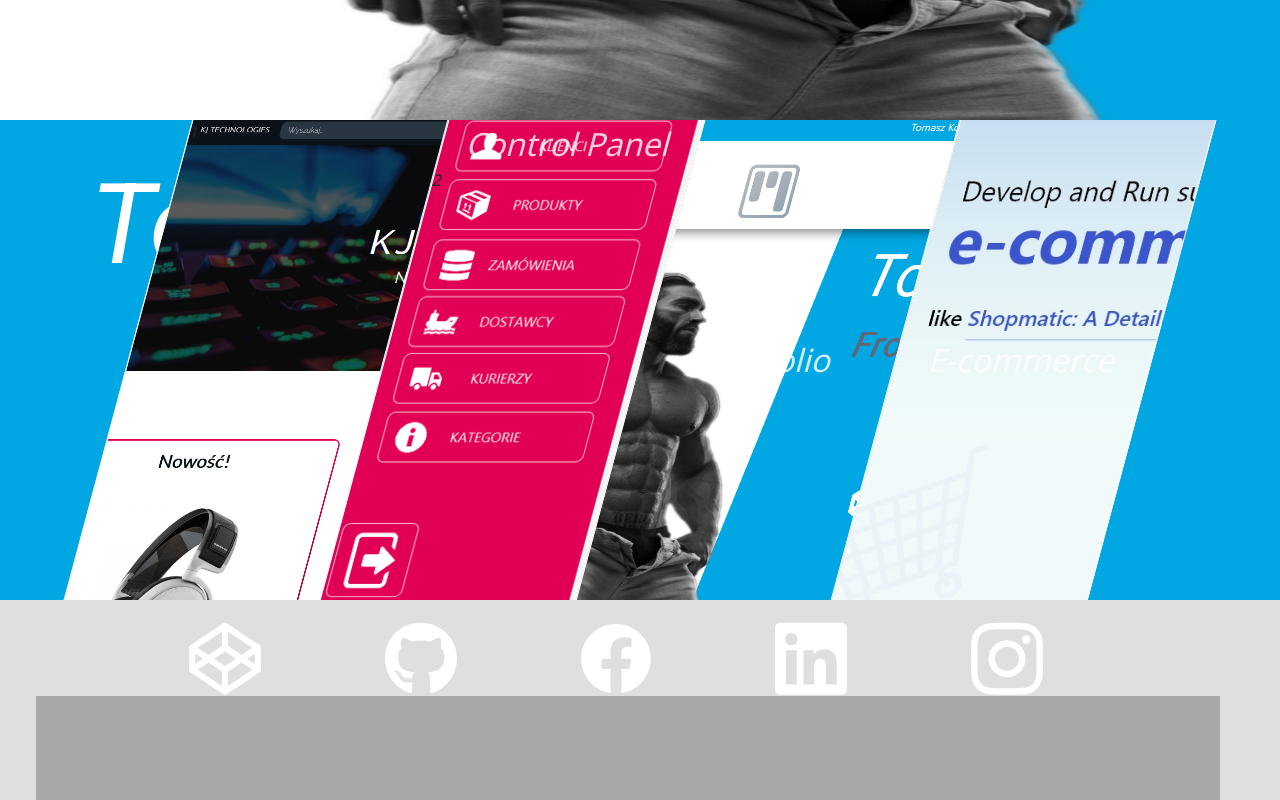
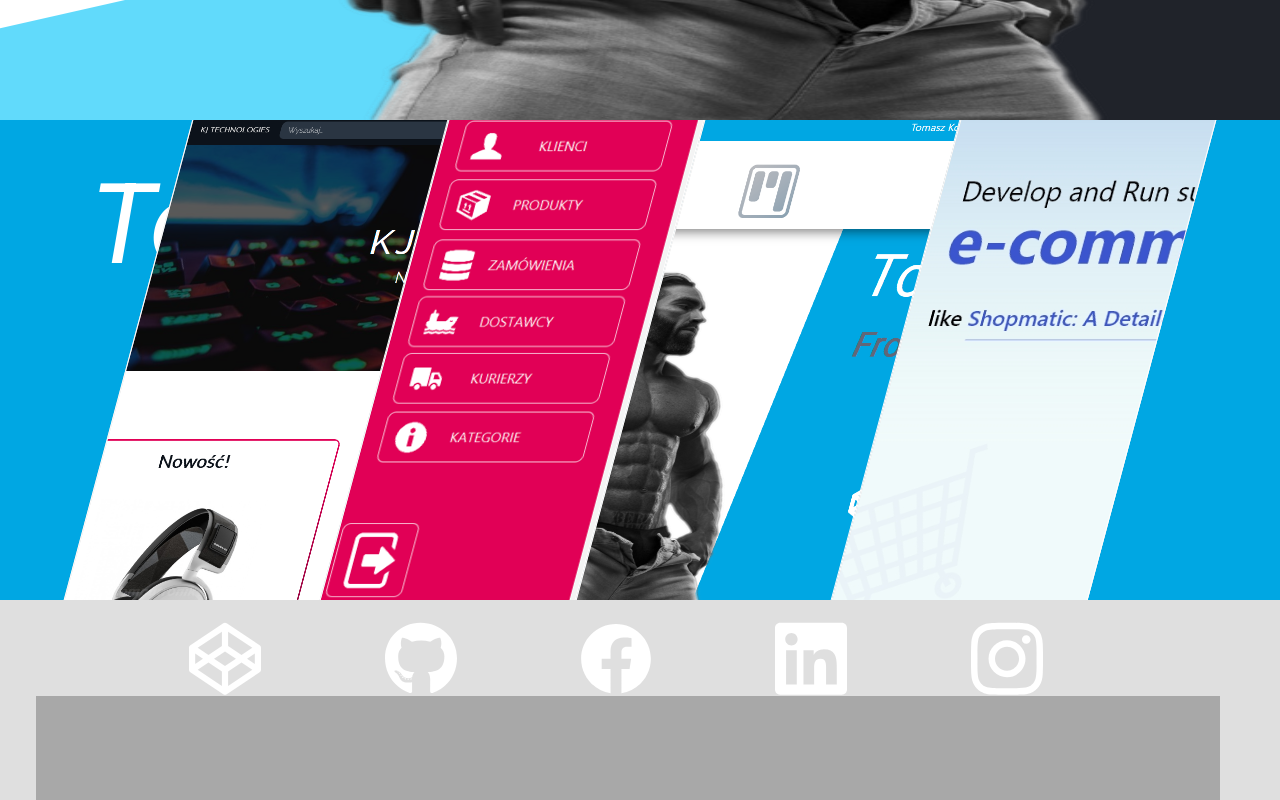
Before and after one commit to tomkowa64/Portfolio-React.js-, a React (Create React App) app in the folder portfolio/: page / in a window 1280 px wide. Shown: the part 840-1640 px from the top of the page. Built offline with nearby package versions, Linux system fonts and the light colour scheme.

Commit message:
Color theme changes

```diff
--- a/portfolio/package.json
+++ b/portfolio/package.json
@@ -6,6 +6,7 @@
     "@testing-library/jest-dom": "^5.14.1",
     "@testing-library/react": "^11.2.7",
     "@testing-library/user-event": "^12.8.3",
+    "jquery": "^3.6.0",
     "react": "^17.0.2",
     "react-dom": "^17.0.2",
     "react-scripts": "4.0.3",
--- a/portfolio/src/components/Navigation.js
+++ b/portfolio/src/components/Navigation.js
@@ -39,7 +39,7 @@ function Navigation() {
 
                     <stop offset="0.7142857142857142" stop-color="#66acdd" />
 
-                    <stop offset="0.8571428571428571" stop-color="#48a9e0" />
+                    <stop offset="0.8571428571428571" stop-color="#61dafb" />
 
                     <stop offset="1" stop-color="#00a7e3" />
 
@@ -64,7 +64,7 @@ function Navigation() {
 
                     <stop offset="0.7142857142857142" stop-color="#66acdd" />
 
-                    <stop offset="0.8571428571428571" stop-color="#48a9e0" />
+                    <stop offset="0.8571428571428571" stop-color="#61dafb" />
 
                     <stop offset="1" stop-color="#00a7e3" />
 
@@ -87,7 +87,7 @@ function Navigation() {
 
                     <stop offset="0.7142857142857142" stop-color="#66acdd" />
 
-                    <stop offset="0.8571428571428571" stop-color="#48a9e0" />
+                    <stop offset="0.8571428571428571" stop-color="#61dafb" />
 
                     <stop offset="1" stop-color="#00a7e3" />
 
@@ -110,7 +110,7 @@ function Navigation() {
 
                     <stop offset="0.7142857142857142" stop-color="#66acdd" />
 
-                    <stop offset="0.8571428571428571" stop-color="#48a9e0" />
+                    <stop offset="0.8571428571428571" stop-color="#61dafb" />
 
                     <stop offset="1" stop-color="#00a7e3" />
 
@@ -133,7 +133,7 @@ function Navigation() {
 
                     <stop offset="0.7142857142857142" stop-color="#66acdd" />
 
-                    <stop offset="0.8571428571428571" stop-color="#48a9e0" />
+                    <stop offset="0.8571428571428571" stop-color="#61dafb" />
 
                     <stop offset="1" stop-color="#00a7e3" />
 
--- a/portfolio/src/components/Projects.js
+++ b/portfolio/src/components/Projects.js
@@ -6,22 +6,26 @@ import {Container} from 'react-bootstrap';
 import {Col} from 'react-bootstrap';
 import {Row} from 'react-bootstrap';
 
+//Forcing hover state on first project
+import '../scripts/forceHoverStatus';
+
 function Projects() {
+
   return (
     <section className="projects" id="projects">
         <Container fluid={true}>
           <Row className="projects-group">
             <Col sm="3" className="project-bg" id="project1">
-              1
+
             </Col>
             <Col sm="3" className="project-bg" id="project2">
-              2
+
             </Col>
             <Col sm="3" className="project-bg" id="project3">
-              3
+
             </Col>
             <Col sm="3" className="project-bg" id="project4">
-              4
+
             </Col>
           </Row>
         </Container>
--- a/portfolio/src/css/Nav.scss
+++ b/portfolio/src/css/Nav.scss
@@ -1,5 +1,5 @@
 nav{
-    background-color: #00a7e3;
+    background-color: #20232a;
     transition: top 0.3s linear;
 }
 .title-nav{
--- a/portfolio/src/css/Projects.scss
+++ b/portfolio/src/css/Projects.scss
@@ -57,11 +57,16 @@
             display: flex;
             justify-content: center;
             align-items: center;
-            font-size: 2em;
+            font-size: 3em;
             width: 100%;
+            height: 100%;
+            color: #00a7e3;
+        }
+        #project2:hover::before{
+            background-color: #FFF;
             opacity: 0.8;
-            color: #FFF;
-            content: "Control Panel ";
+            content: "Control Panel | Java";
+            transition: background 0.3s ease-in-out;
         }
         #project3{
             background-image: url("../images/portfolio.png"); /* The image used */
@@ -70,12 +75,16 @@
             display: flex;
             justify-content: center;
             align-items: center;
-            font-size: 2em;
+            font-size: 3em;
             width: 100%;
             height: 100%;
+            color: #00a7e3;
+        }
+        #project3:hover::before{
+            background-color: #FFF;
             opacity: 0.8;
-            color: #FFF;
-            content: "Portfolio";
+            content: "Portfolio | JS (React.js)";
+            transition: background 0.3s ease-in-out;
         }
         #project4{
             background-image: url("../images/todo.png"); /* The image used */
@@ -84,12 +93,16 @@
             display: flex;
             justify-content: center;
             align-items: center;
-            font-size: 2em;
+            font-size: 3em;
             width: 100%;
             height: 100%;
+            color: #00a7e3;
+        }
+        #project4:hover::before{
+            background-color: #FFF;
             opacity: 0.8;
-            color: #FFF;
-            content: "E-commerce";
+            content: "E-commerce Project | TODO (React.js)";
+            transition: background 0.3s ease-in-out;
         }
     }
 }
--- a/portfolio/src/css/Start.scss
+++ b/portfolio/src/css/Start.scss
@@ -36,7 +36,7 @@
             justify-content: end;
             align-items: flex-start;
             font-size: 4em;
-            color: #616778;
+            color: #61dafb;
         }
         .portfolio-title-icons{
             display: flex;
@@ -49,7 +49,7 @@
                 cursor: pointer;
             }
             svg:hover{
-                color: #757575;
+                color: #61dafb;
                 transition: color 0.4s ease-in-out;
             }
         }
@@ -59,7 +59,7 @@
             height: 7px;
             width: 60%;
             border-radius: 4px;
-            background-color: #FFF;
+            background-color: #61dafb;
         }
     }
     .portfolio-title > *{
--- /dev/null
+++ b/portfolio/src/scripts/forceHoverStatus.js
@@ -0,0 +1,6 @@
+import $ from 'jquery';
+
+$(function() {
+    $('#project1').trigger("hover");
+    $('.project-group').find(">:first-child").trigger("hover");
+});
```
Also changed, not shown: portfolio/src/images/portfolio-start-bg.png, 1 other file (tests, documents, lock files or other folders).
